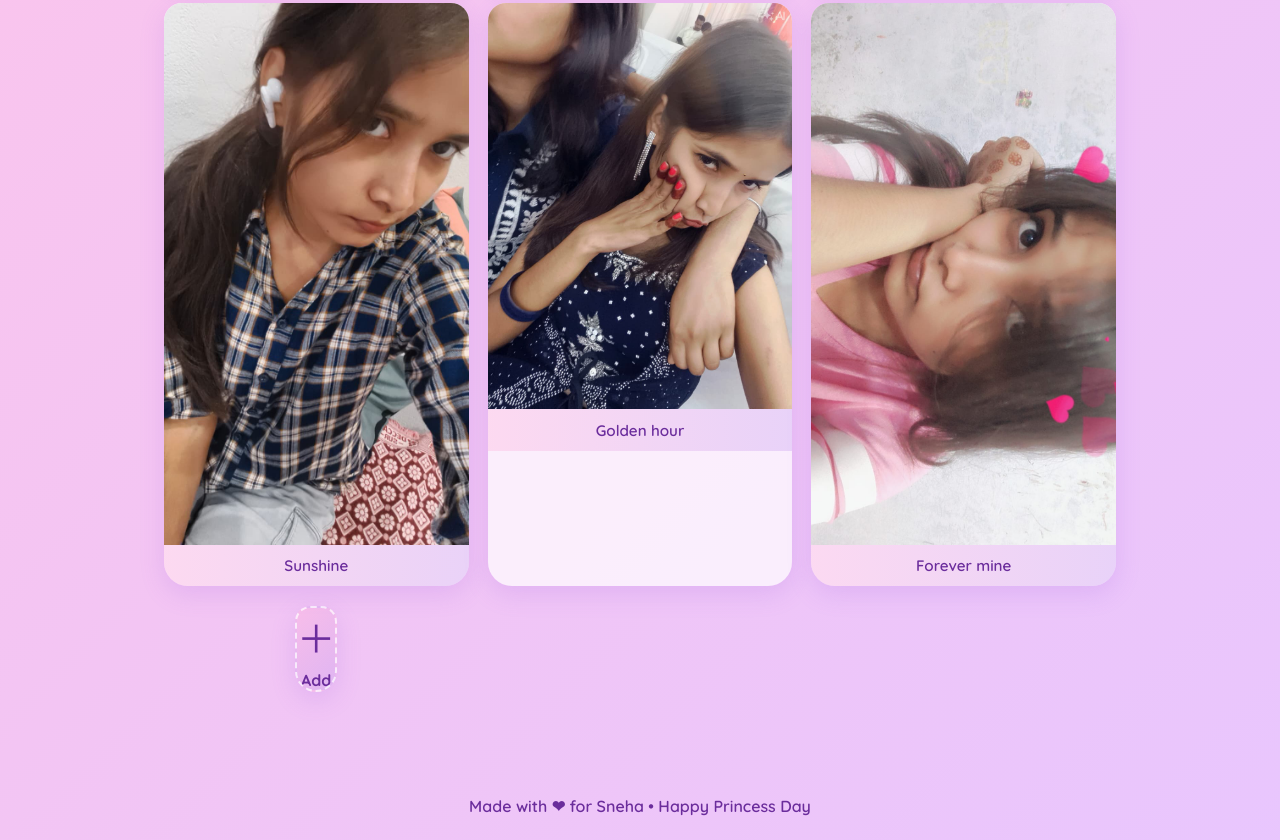
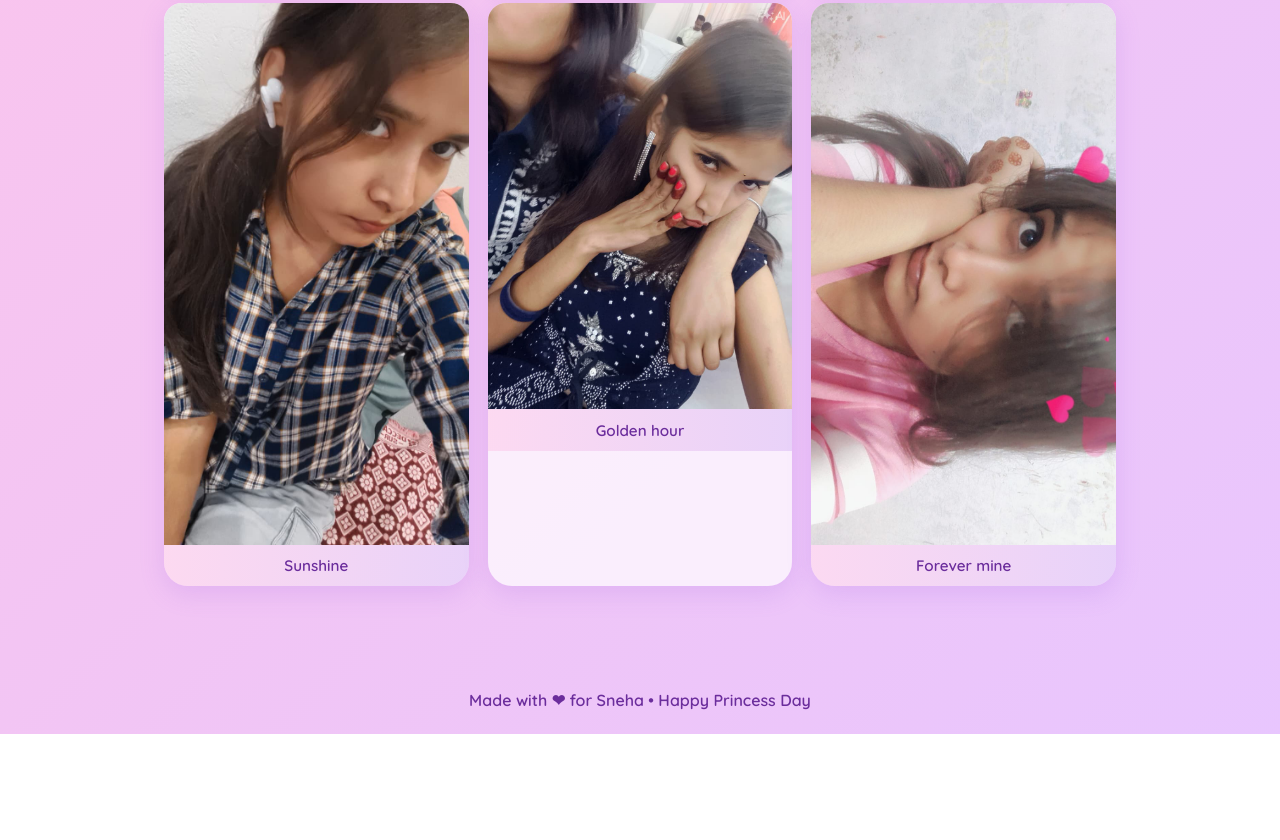
Before and after one commit to anishgotnomed/princess-day-sneha, a plain HTML site: page gallery.html in a window 1280 px wide. Shown: the part 965-1805 px from the top of the page. After the commit the page ends 1699 px from the top, so only its background shows below. Drawn offline with Linux system fonts and the light colour scheme.

Commit message:
Remove Add card from gallery

```diff
--- a/gallery.html
+++ b/gallery.html
@@ -65,11 +65,7 @@
         item.appendChild(cap);
         grid.appendChild(item);
       }
-      // "Add" card — placeholder for new photos
-      const add = document.createElement('div');
-      add.className = 'g-item add-card';
-      add.innerHTML = '<span class="add-icon">＋</span><span class="add-text">Add</span>';
-      grid.appendChild(add);
+      // No "Add" card — gallery is complete with 6 photos
     })();
   </script>
   <script src="script.js"></script>
--- a/style.css
+++ b/style.css
@@ -220,19 +220,6 @@ h1.title {
   text-align: center;
   font-size: .95rem;
 }
-.add-card {
-  display: flex;
-  flex-direction: column;
-  align-items: center;
-  justify-content: center;
-  cursor: pointer;
-  background: linear-gradient(135deg, rgba(255,180,221,.45), rgba(201,160,240,.45));
-  border: 2px dashed rgba(255,255,255,.7);
-  transition: transform .3s ease;
-}
-.add-card:hover { transform: scale(1.04) rotate(-1deg); }
-.add-card .add-icon { font-size: 2.4rem; color: var(--purple-deep); }
-.add-card .add-text { font-size: 1rem; color: var(--purple-deep); font-weight: 700; margin-top: .4rem; }
 
 /* ---------- story timeline ---------- */
 .timeline { max-width: 640px; margin: 1.5rem auto 0; position: relative; }
@@ -384,7 +371,4 @@ footer {
   .gallery-grid { gap: .7rem; }
   .g-item { max-width: 100%; }
   .g-item .cap { padding: .55rem .6rem; font-size: .82rem; }
-  .add-card { min-height: 140px; }
-  .add-card .add-icon { font-size: 2rem; }
-  .add-card .add-text { font-size: .85rem; }
 }
```
